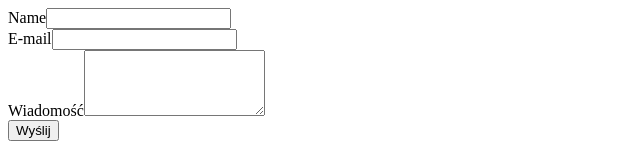
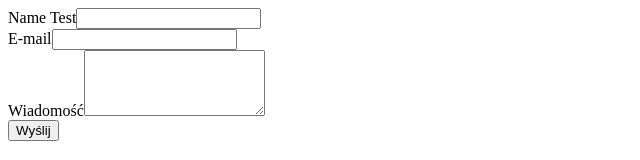
Before and after one commit to pawelwojkiewicz/aws-cdk, an Angular app: page / in a window 1280 px wide. Shown: the top 160 px of the page, without its empty margins (0-640 px from the left). Built offline with nearby package versions, Linux system fonts and the light colour scheme.

Commit message:
test branch

```diff
--- a/src/app/contact/contact.component.html
+++ b/src/app/contact/contact.component.html
@@ -1,7 +1,7 @@
 <!-- contact.component.html -->
 <form [formGroup]="form" (ngSubmit)="submitForm()" novalidate>
     <div class="form-group">
-        <label for="name">Name</label>
+        <label for="name">Name Test</label>
         <input
                 id="name"
                 type="text"
```
